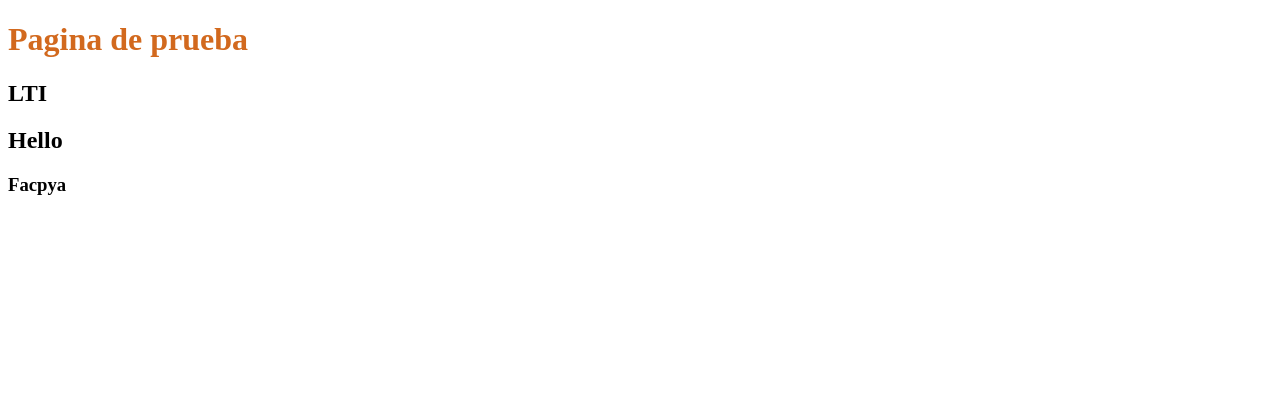
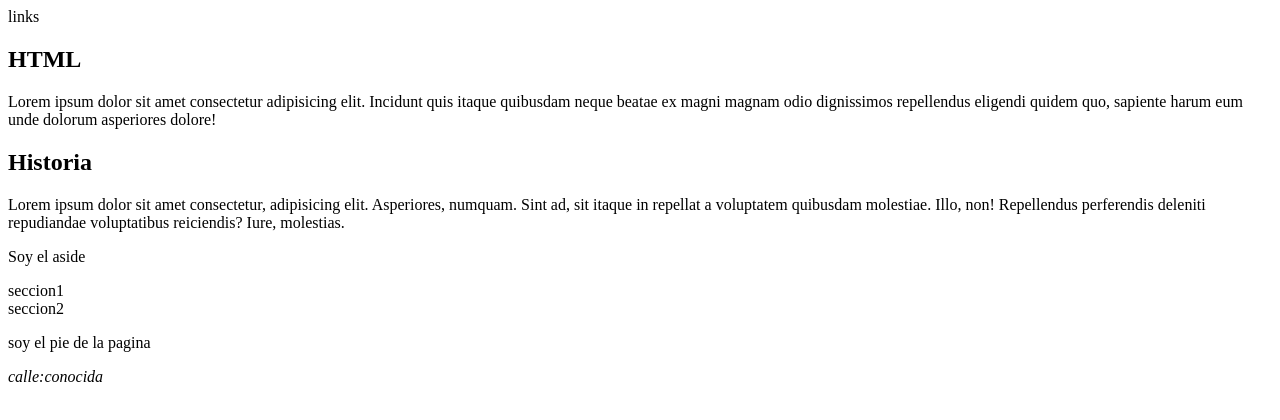
Before and after one commit to T0biasLJ/mi_pagina, a plain HTML site: page index.html in a window 1280 px wide. Drawn offline with Linux system fonts and the light colour scheme.

Commit message:
Agregado de archvios

```diff
--- /dev/null
+++ b/estilos.css
@@ -0,0 +1,4 @@
+
+h3 {
+    color: blue;
+}
--- a/index.html
+++ b/index.html
@@ -4,17 +4,70 @@
     <meta charset="UTF-8">
     <meta http-equiv="X-UA-Compatible" content="IE=edge">
     <meta name="viewport" content="width=device-width, initial-scale=1.0">
+    <meta name="description" content="Contenido para pagina de prueba">
+    <meta name="keywords" content="html,web,escuela">
+
+    <script src="app.js"></script>
+
+    <link rel="stylesheet" href="estilos.css">
+    <link rel="shortcut icon" href="favicon.ico" type="image/x-icon">
+
     <title>Grupo 51</title>
 </head>
 <body>
-    <h1 style="color: chocolate;" id="header">Pagina de prueba</h1> <!-- id es un identificador -->
 
-    <h2 lang="es" hidden>Jair</h2> <!-- Hidden se utiliza para ocultar cosas, lang se utilisa para cambiar el lenguaje -->
+    <header>
+        <nav>
+            links
+        </nav>
+    </header>
 
-    <h2 tabindex="2" class="h2_nice borde">LTI</h2> <!-- tabindex: crea la opcion de hacer tabs en la pagina creada -->
+    <article>
+        <h1>HTML</h1>
+        <p>
+            Lorem ipsum dolor sit amet
+            consectetur adipisicing elit.
+            Incidunt quis itaque quibusdam neque beatae
+            ex magni magnam odio dignissimos repellendus
+            eligendi quidem quo, sapiente harum eum unde dolorum asperiores dolore!
+        </p>
+
+        <h2>Historia</h2>
+        <p>
+            Lorem ipsum dolor sit amet consectetur, adipisicing elit. Asperiores, numquam. Sint ad, sit itaque in repellat a voluptatem quibusdam molestiae. Illo, non! Repellendus perferendis deleniti repudiandae voluptatibus reiciendis? Iure, molestias.
+        </p>
+    </article>
+
+    <aside>
+        <p>Soy el aside</p>
+        <section>seccion1</section>
+        <section>seccion2</section>
+    </aside>
+
+    <footer>
+        <p>soy el pie de la pagina</p>
+        <address>
+            <p>
+                calle:conocida
+            </p>
+        </address>
+    </footer>
+</body>
+</html>
+
+
+
+<!--<h1 style="color: chocolate;" id="header">Pagina de prueba</h1> id es un identificador
+
+    <h2 lang="es" hidden>Jair</h2>  Hidden se utiliza para ocultar cosas, lang se utilisa para cambiar el lenguaje
+
+    <h2 tabindex="2" class="h2_nice borde">LTI</h2>  tabindex: crea la opcion de hacer tabs en la pagina creada
 
     <h2 tabindex="1" lang="en">Hello</h2>
 
     <h3>Facpya</h3>
-</body>
-</html>
+
+    <address>
+        Ubicacion: Av. Juan I. Ramon
+        Colonia: x
+    </address>  Se utiliza para direcciones -->
```
Also changed, not shown: app.js (added), favicon.ico (added).
